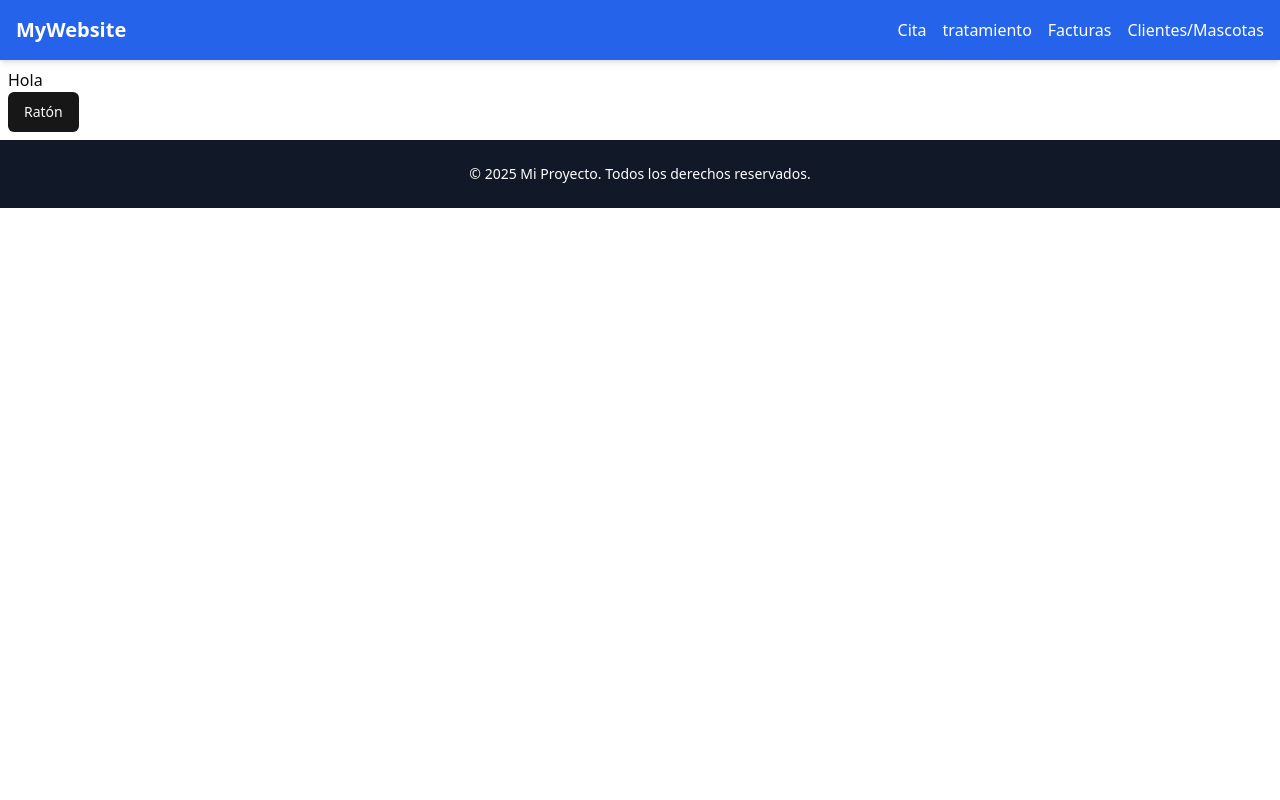
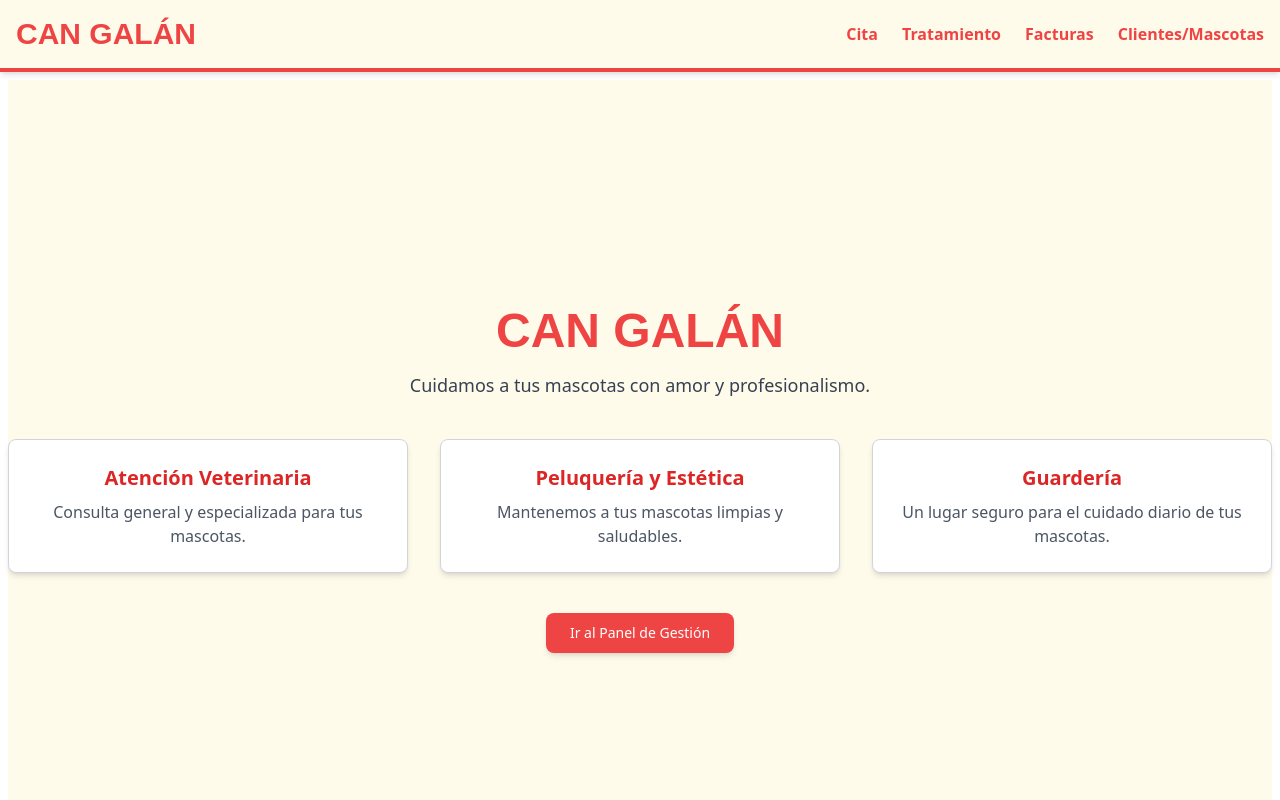
Before and after one commit to rafaelbau34/damazo, a Next.js app: page / in a window 1280 px wide. Shown: the top 800 px of the page. Built offline with nearby package versions, Linux system fonts and the light colour scheme.

Commit message:
cambios visuales

```diff
--- a/src/app/page.tsx
+++ b/src/app/page.tsx
@@ -1,13 +1,58 @@
+"use client";
+
 import { Button } from "app/components/ui/button";
+import Link from "next/link";
 import Layout from "app/layout/Layout";
 
-export default function Home() {
+export default function HomePage() {
   return (
-    <>
-      <Layout>
-        <h1>Hola</h1>
-        <Button>Ratón</Button>
-      </Layout>
-    </>
+    <Layout>
+      <div className="flex flex-col items-center justify-center min-h-screen bg-amber-50">
+        <header className="text-center mb-10">
+          <h1
+            className="text-5xl font-bold text-red-500"
+            style={{ fontFamily: "Gravitas One, sans-serif" }}
+          >
+            CAN GALÁN
+          </h1>
+          <p className="text-gray-700 mt-4 text-lg">
+            Cuidamos a tus mascotas con amor y profesionalismo.
+          </p>
+        </header>
+
+        <div className="grid gap-8 md:grid-cols-2 lg:grid-cols-3 text-center">
+          <div className="p-6 bg-white border border-gray-300 rounded-lg shadow-md">
+            <h3 className="text-xl font-semibold text-red-600">
+              Atención Veterinaria
+            </h3>
+            <p className="text-gray-600 mt-2">
+              Consulta general y especializada para tus mascotas.
+            </p>
+          </div>
+          <div className="p-6 bg-white border border-gray-300 rounded-lg shadow-md">
+            <h3 className="text-xl font-semibold text-red-600">
+              Peluquería y Estética
+            </h3>
+            <p className="text-gray-600 mt-2">
+              Mantenemos a tus mascotas limpias y saludables.
+            </p>
+          </div>
+          <div className="p-6 bg-white border border-gray-300 rounded-lg shadow-md">
+            <h3 className="text-xl font-semibold text-red-600">Guardería</h3>
+            <p className="text-gray-600 mt-2">
+              Un lugar seguro para el cuidado diario de tus mascotas.
+            </p>
+          </div>
+        </div>
+
+        <div className="mt-10">
+          <Link href="/dashboard">
+            <Button className="px-6 py-2 bg-red-500 text-white rounded-lg shadow-md hover:bg-red-600">
+              Ir al Panel de Gestión
+            </Button>
+          </Link>
+        </div>
+      </div>
+    </Layout>
   );
 }
--- a/src/components/ui/Footer.tsx
+++ b/src/components/ui/Footer.tsx
@@ -4,7 +4,7 @@ const Footer: React.FC = () => {
   return (
     <footer className="bg-gray-900 text-white py-6 text-center">
       <p className="text-sm">
-        &copy; {new Date().getFullYear()} Mi Proyecto. Todos los derechos
+        &copy; {new Date().getFullYear()} CAN GALÁN. Todos los derechos
         reservados.
       </p>
     </footer>
--- a/src/components/ui/Navbar.tsx
+++ b/src/components/ui/Navbar.tsx
@@ -3,30 +3,45 @@ import Link from "next/link";
 
 const Navbar: React.FC = () => {
   return (
-    <nav className="bg-blue-600 text-white p-4 shadow-md">
+    <nav className="bg-amber-50 p-4 shadow-md border-b-4 border-red-500">
       <div className="container mx-auto flex justify-between items-center">
-        <Link href="/" className="text-xl font-bold">
-          MyWebsite
+        <Link
+          href="/"
+          className="text-3xl font-bold text-red-500"
+          style={{ fontFamily: "Gravitas One, sans-serif" }}
+        >
+          CAN GALÁN
         </Link>
-        <ul className="flex space-x-4">
+        <ul className="flex space-x-6">
           <li>
-            <Link href="/cita" className="hover:text-gray-200">
+            <Link
+              href="/cita"
+              className="text-red-500 hover:text-red-700 font-semibold"
+            >
               Cita
             </Link>
           </li>
-
           <li>
-            <Link href="/tratamiento" className="hover:text-gray-200">
-              tratamiento
+            <Link
+              href="/tratamiento"
+              className="text-red-500 hover:text-red-700 font-semibold"
+            >
+              Tratamiento
             </Link>
           </li>
           <li>
-            <Link href="/facturas" className="hover:text-gray-200">
+            <Link
+              href="/facturas"
+              className="text-red-500 hover:text-red-700 font-semibold"
+            >
               Facturas
             </Link>
           </li>
           <li>
-            <Link href="/mascotas" className="hover:text-gray-200">
+            <Link
+              href="/mascotas"
+              className="text-red-500 hover:text-red-700 font-semibold"
+            >
               Clientes/Mascotas
             </Link>
           </li>
```
